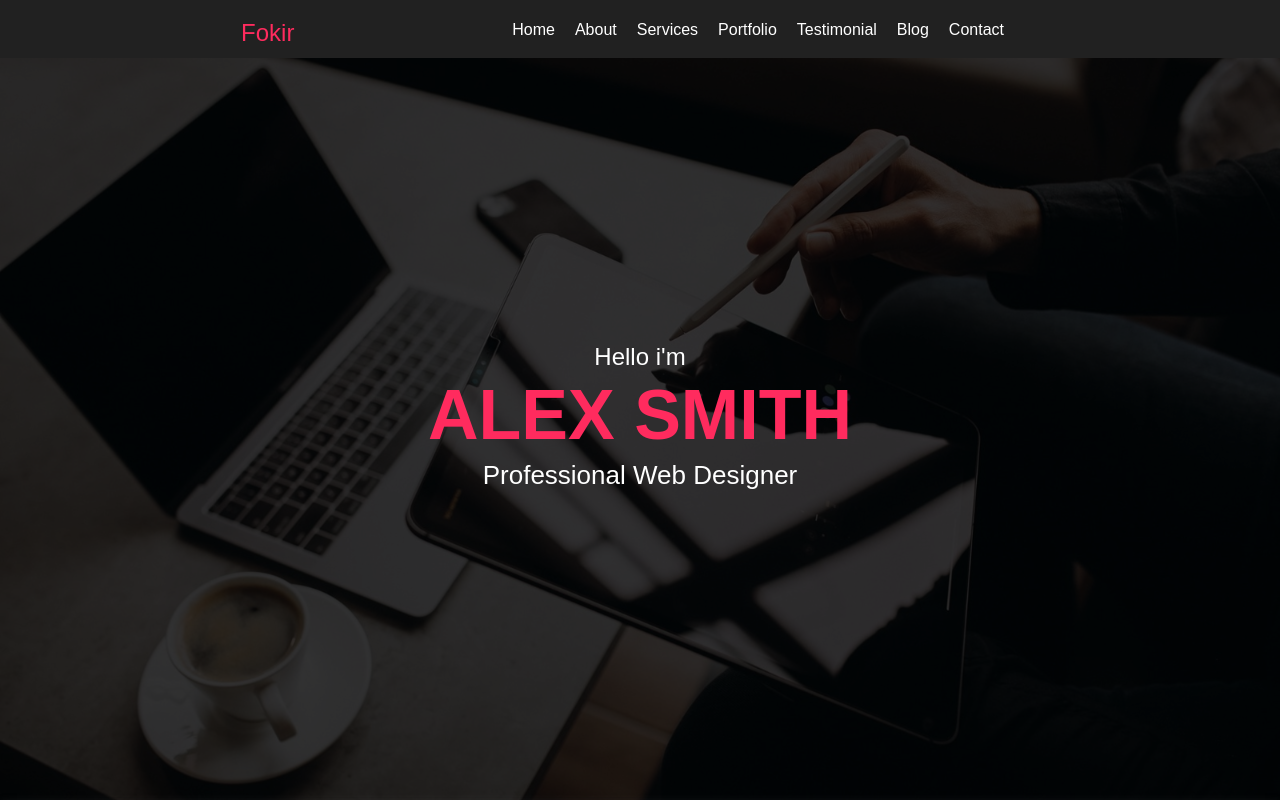
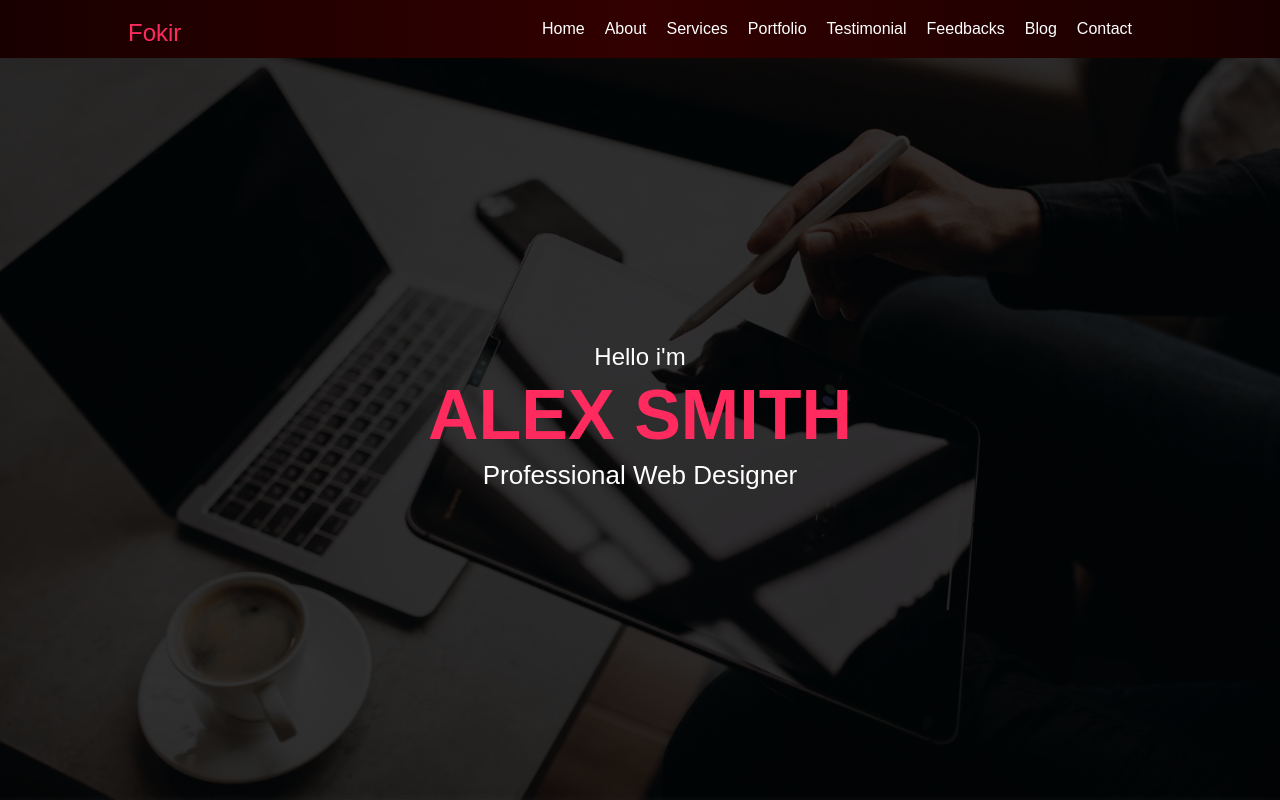
Before and after one commit to xAbduallah/xAbduallah.github.io, a plain HTML site: page Assignment 4/index.html in a window 1280 px wide. Shown: the top 800 px of the page. Drawn offline with Linux system fonts and the light colour scheme.

Commit message:
Update 6

```diff
--- a/Assignment 4/css/style.css
+++ b/Assignment 4/css/style.css
@@ -28,16 +28,10 @@ a {
 }
 
 .logo-parent {
-  width: 23%;
-  height: 100%;
-
+  margin-left: 10%;
   margin-top: 10px;
-  display: flex;
-  justify-content: flex-end;
-
-  align-items: center;
-
-  position: relative;
+  /* width: 23%;
+  justify-content: flex-end; */
 }
 .left-logo a {
   padding: 18px 0;
@@ -47,12 +41,11 @@ a {
 }
 /* ------------------------------------------------------- */
 .list {
-  height: 100%;
   position: absolute;
 
   display: flex;
   align-items: center;
-  right: 20%;
+  right: 10%;
   top: 0;
 }
 .list li {
@@ -63,6 +56,13 @@ a {
 .list a {
   color: white;
   font-weight: 300;
+  transition: all 0.3s ease-in-out 0s;
+  display: inline-block;
+
+}
+.list a:hover{
+  color: #ff2b5e;
+  transform: scale(1.1);
 }
 
 /* ------------------------------------------------- */
@@ -548,7 +548,9 @@ body {
   background-color: #212121;
 }
 .nav-bar {
-  background-color: #212121;
+  /* background-color: #484848; */
+  background: linear-gradient(to right, rgb(25, 0, 0), rgb(50, 0, 0), rgb(25, 0, 0));
+
 }
 .service-section {
   background-color: #3c3d3761;
--- a/Assignment 4/index.html
+++ b/Assignment 4/index.html
@@ -41,6 +41,7 @@
           <li><a href="#service">Services</a></li>
           <li><a href="#portfolio">Portfolio</a></li>
           <li><a href="#testimonial">Testimonial</a></li>
+          <li><a href="#feedback">Feedbacks</a></li>
           <li><a href="#blog">Blog</a></li>
           <li><a href="#contact">Contact</a></li>
           <div class="clr"></div>
@@ -229,7 +230,7 @@
       </div>
     </div>
 
-    <div class="counters">
+    <div id="testimonial" class="counters">
       <div class="new-container">
         <div class="content">
           <div class="counter-item">
@@ -256,7 +257,7 @@
       </div>
     </div>
 
-    <div class="feedback">
+    <div id="feedback" class="feedback">
       <div class="new-container">
         <div class="title-lines">
           <h2>Client's Feedback</h2>
```
